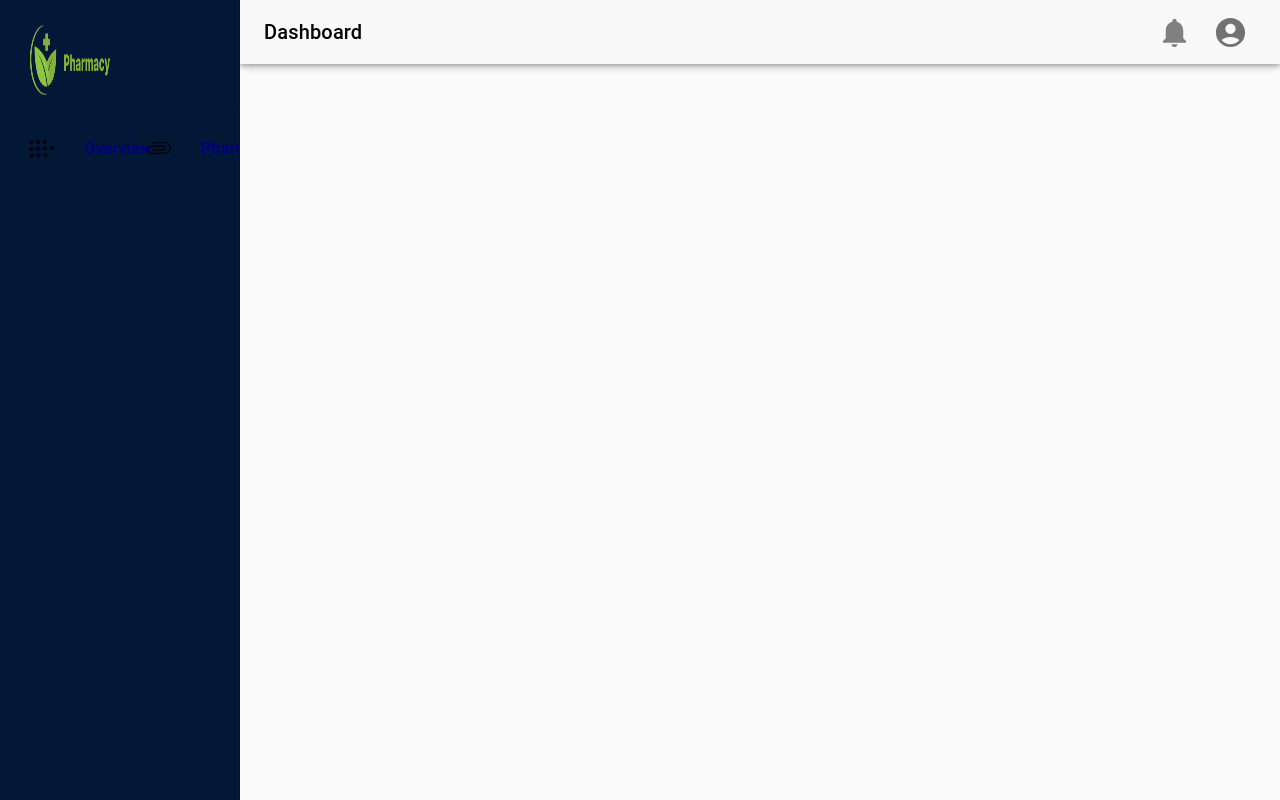
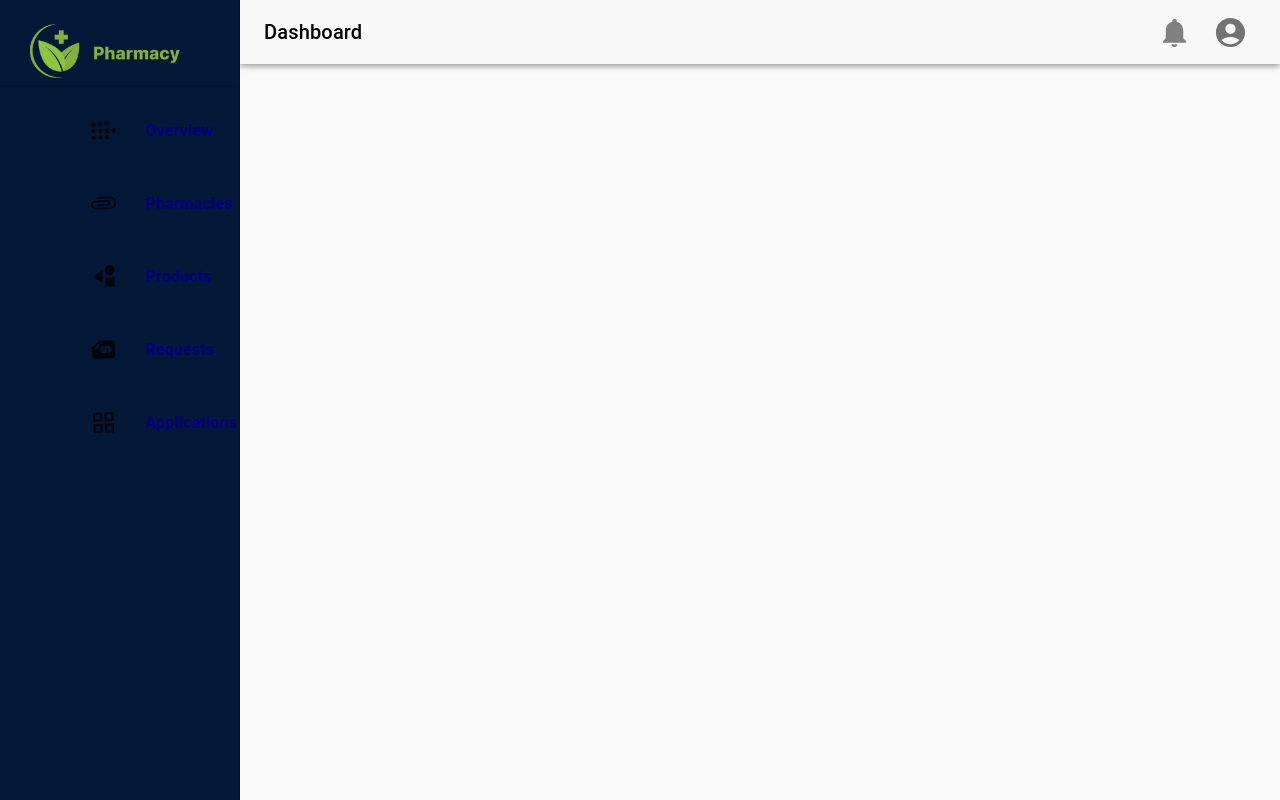
Before and after one commit to CA-G12/PMS, a React (Create React App) app in the folder client/: page /admin in a window 1280 px wide. Built offline with nearby package versions, Linux system fonts and the light colour scheme; no server answers.

Commit message:
initial commit

```diff
--- a/client/src/pages/PharmacyProfile/ProfileLayout.tsx
+++ b/client/src/pages/PharmacyProfile/ProfileLayout.tsx
@@ -18,6 +18,7 @@
 } from '@mui/icons-material';
 import './profile.css';
 import pharmacyDataType from '../../utils/PharmacyData';
+import Navbar from '../../components/NavBar/Navbar';
 
 const ProfileLayout = () => {
   const [data, setData] = useState<pharmacyDataType | null>();
@@ -50,12 +51,12 @@
   }, []);
   return (
     <>
-      {/* Here goes the navbar */}
+      <Navbar />
       <Box className="layout">
         <Box className="dashboard">
           <Box className="personInfo">
             <Link to="/pharmacy">
-              <img alt="profile" src={data?.owner_img} />
+              <img alt="profile" src={data?.owner_img} width='80px' height='80px'/>
             </Link>
             <Box className="info">
               <Typography className="username">{data?.owner_name}</Typography>
--- a/client/src/pages/PharmacyProfile/profile.css
+++ b/client/src/pages/PharmacyProfile/profile.css
@@ -55,8 +55,6 @@
 }
 
 img {
-  width: 80px;
-  height: 80px;
   border-radius: 5px;
 }
 
--- a/client/src/pages/dashboard.css
+++ b/client/src/pages/dashboard.css
@@ -20,3 +20,10 @@
 .MuiToolbar-root.MuiToolbar-gutters.MuiToolbar-regular.css-hyum1k-MuiToolbar-root {
     justify-content: space-between;
 }
+
+ul.MuiList-root.MuiList-padding.css-h4y409-MuiList-root {
+    display: flex;
+    gap: 1px;
+    flex-direction: column;
+    align-items: flex-start;
+}
```
Also changed, not shown: client/src/components/pharmacy/Statistics.tsx (added, +29 -0 lines).
